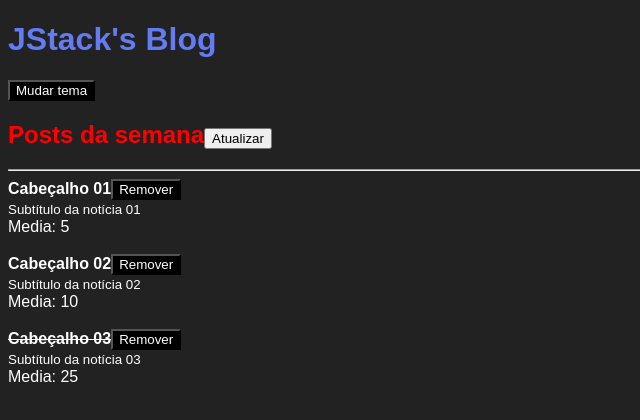
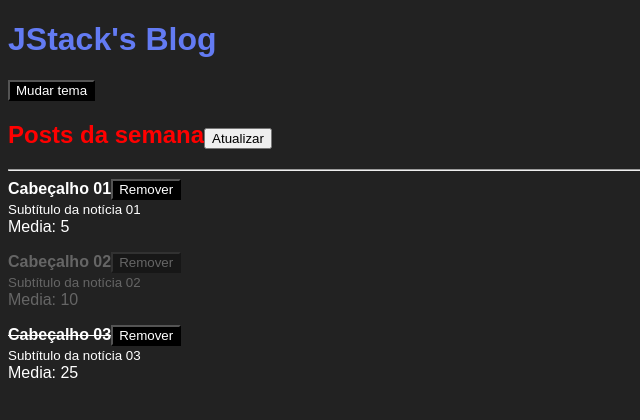
Before and after one commit to brgcostadev/react-mateus-silva, a React app in the folder react-fundamentos/: page / in a window 1280 px wide. Shown: the top 420 px of the page, without its empty margins (0-640 px from the left). Built offline with nearby package versions, Linux system fonts and the light colour scheme.

Commit message:
Classes dinâmicas

```diff
--- a/react-fundamentos/src/App.js
+++ b/react-fundamentos/src/App.js
@@ -12,6 +12,7 @@ function App() {
       subtitle: "Subtítulo da notícia 01",
       likes: 10,
       read: false,
+      removed: false,
     },
     {
       id: Math.random(),
@@ -19,6 +20,7 @@ function App() {
       subtitle: "Subtítulo da notícia 02",
       likes: 20,
       read: false,
+      removed: true,
     },
     {
       id: Math.random(),
@@ -26,6 +28,7 @@ function App() {
       subtitle: "Subtítulo da notícia 03",
       likes: 50,
       read: true,
+      removed: false,
     },
   ]);
 
@@ -42,7 +45,11 @@ function App() {
   }
 
   function handleRemovePost(postId) {
-    setPosts((prevState) => prevState.filter((post) => post.id !== postId));
+    setPosts((prevState) =>
+      prevState.map((post) =>
+        post.id === postId ? { ...post, removed: true } : post
+      )
+    );
   }
 
   return (
--- a/react-fundamentos/src/Post.js
+++ b/react-fundamentos/src/Post.js
@@ -1,9 +1,10 @@
 import React from "react";
 import PostHeader from "./PostHeader";
+import styles from "./Post.scss";
 
 export default function Post(props) {
   return (
-    <article>
+    <article className={props.post.removed ? styles.postDeleted : styles.post}>
       <PostHeader
         onRemove={props.onRemove}
         post={{
@@ -15,8 +16,7 @@ export default function Post(props) {
       <br />
       <small>{props.post.subtitle}</small>
       <br />
-      Media: {props.post.likes/2}
-      <br />
+      Media: {props.post.likes / 2}
       <br />
     </article>
   );
--- /dev/null
+++ b/react-fundamentos/src/Post.scss
@@ -0,0 +1,8 @@
+.post {
+  margin-bottom: 16px;
+}
+
+.postDeleted {
+  opacity: 0.3;
+  margin-bottom: 16px;
+}
```
